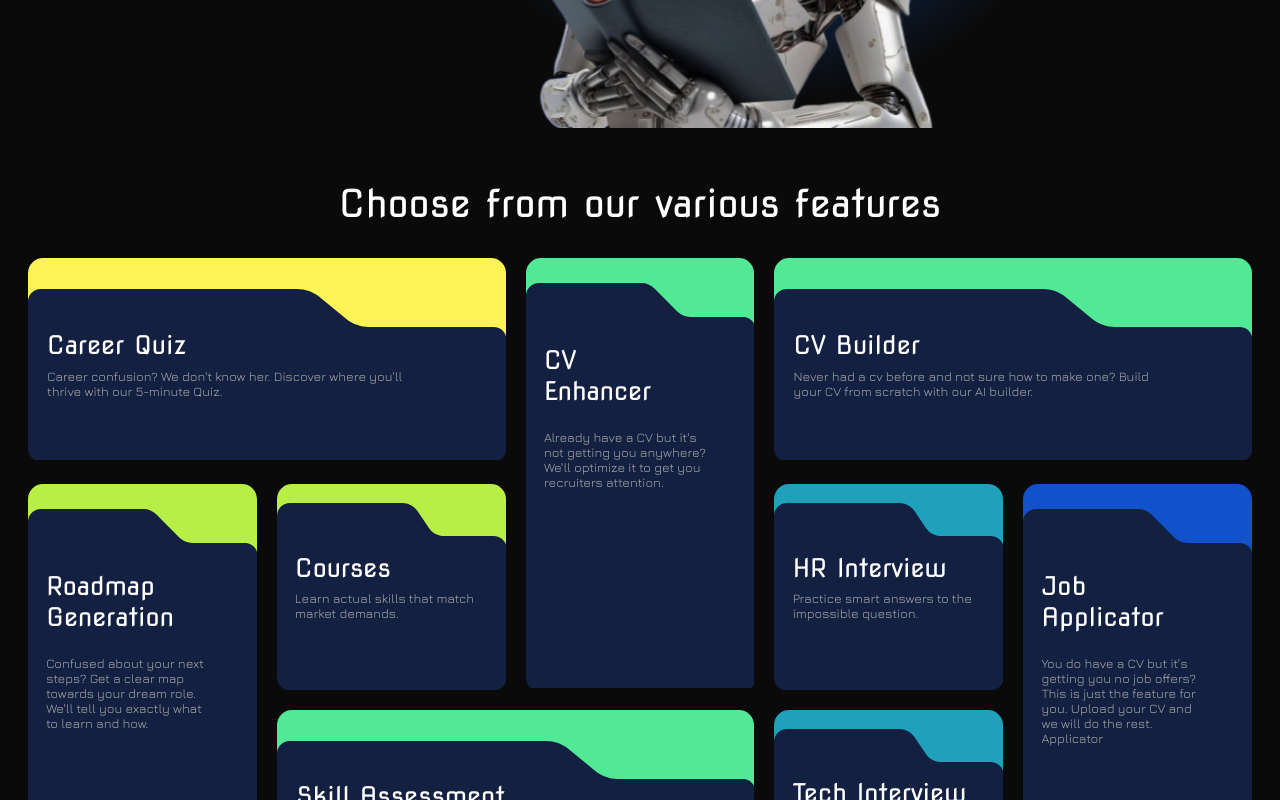
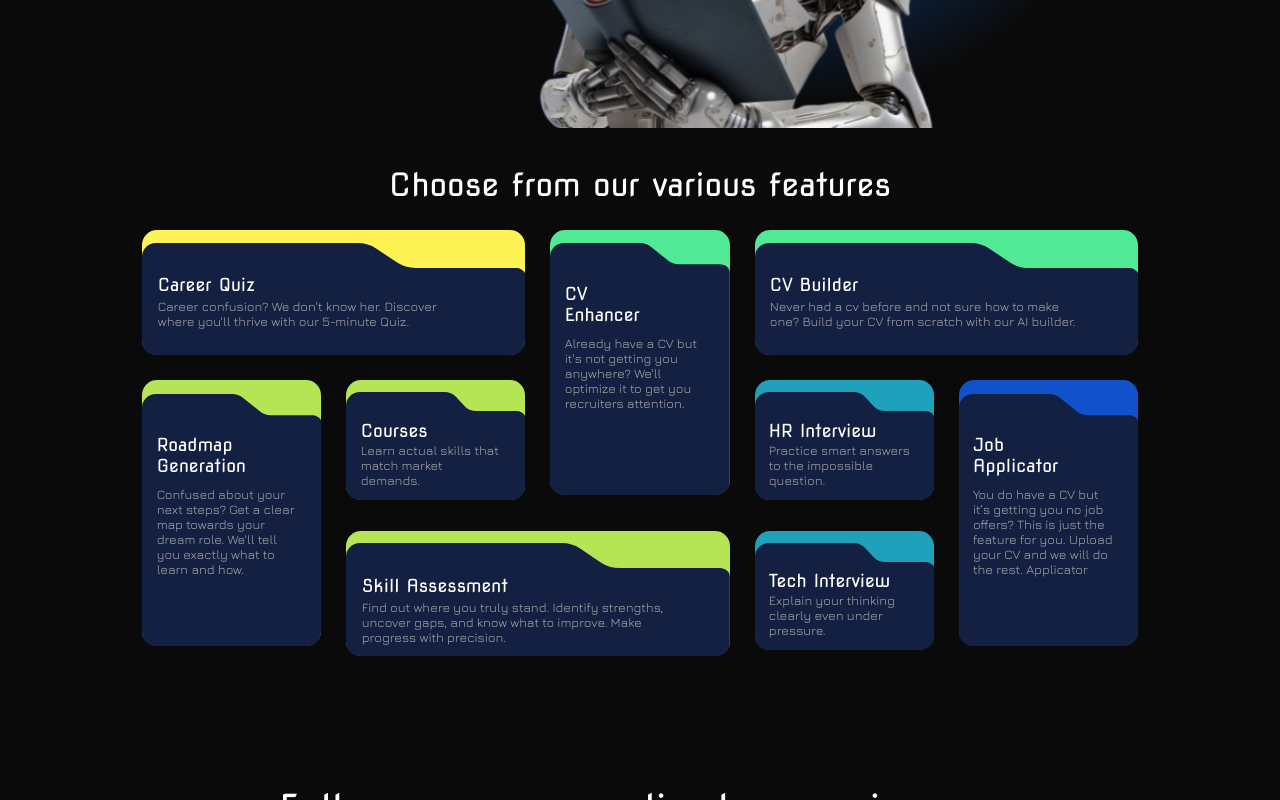
Before and after one commit to marioumacoding/CareeriCS_V1, a Next.js app in the folder NextJS-Frontend/careerics/: page / in a window 1280 px wide. Shown: the part 680-1480 px from the top of the page. Built offline with nearby package versions, Linux system fonts and the light colour scheme; no server answers.

Commit message:
Minimized Feature Cards

```diff
--- a/NextJS-Frontend/careerics/app/page.tsx
+++ b/NextJS-Frontend/careerics/app/page.tsx
@@ -22,7 +22,7 @@ export default function LandingPage() {
         left: 0,
         width: "100%",
         height: "70px",
-        backgroundColor: "#0A0A0A",
+        backgroundColor: "var(--bg-color)",
         display: "flex",
         alignItems: "center",
         justifyContent: "space-between",
@@ -48,7 +48,7 @@ export default function LandingPage() {
             fontFamily: "var(--font-jura)",
             fontSize: "1vw",
             cursor: "pointer",
-            backgroundColor: "#0A0A0A",
+            backgroundColor: "var(--bg-color)",
             color: "#fff"
           }}>
           Sign In
@@ -60,7 +60,7 @@ export default function LandingPage() {
         style={{
           position: "relative",
           scrollMarginTop: "100px",
-          backgroundColor: "#0A0A0A",
+          backgroundColor: "var(--bg-color)",
           width: "100%",
           minHeight: "100vh",
           overflow: "hidden",
@@ -71,12 +71,12 @@ export default function LandingPage() {
           style={{
             position: "absolute",
             top: "55%",
-            left: "60%",
+            left: "63%",
             transform: "translate(-50%, -50%)",
             width: "50vw",
             height: "100vh",
             background:
-              "radial-gradient(circle at center, #1560CA -10%, rgba(0,0,0,0) 65%)",
+              "radial-gradient(circle at center, var(--bg-effect-color) -10%, rgba(0,0,0,0) 65%)",
             zIndex: 1,
             pointerEvents: "none",
           }}
@@ -185,13 +185,13 @@ export default function LandingPage() {
       {/* Toolkit */}
       <section id="toolkit"
         style={{
-          scrollMarginTop: "30px",
+          scrollMarginTop: "35px",
           paddingInline: "75px",
           textAlign: "center",
-          backgroundColor: "#0A0A0A",
-          padding: "20px",
+          backgroundColor: "var(--bg-color)",
+          padding: "10px",
         }}>
-        <h2 style={{ fontSize: "3vw", fontWeight: "500" }}>
+        <h2 style={{ fontSize: "2.5vw", fontWeight: "500" }}>
           Choose from our various features
         </h2>
         <div
@@ -199,8 +199,11 @@ export default function LandingPage() {
             display: "grid",
             gridTemplateColumns: "repeat(5, 1fr)",
             gridTemplateRows: "repeat(3, 1fr)",
-            gridColumnGap: "20px",
-            gridRowGap: "20px",
+            gridColumnGap: "25px",
+            gridRowGap: "25px",
+            marginLeft:"10%",
+            marginRight:"10%",
+            marginBottom:"50px"
           }}
         >
 
@@ -209,16 +212,16 @@ export default function LandingPage() {
               type="horizontal"
               title="Career Quiz"
               description="Career confusion? We don't know her. Discover where you'll thrive with our 5-minute Quiz."
-              color="#FEF355"
+              color="var(--phase1-color)"
             />
           </div>
 
           <div style={{ gridArea: "1 / 3 / 3 / 4" }}>
             <FeatureCard
               type="vertical"
-              title="CV Enhancer"
+              title={<>CV<br />Enhancer</>}
               description="Already have a CV but it's not getting you anywhere? We'll optimize it to get you recruiters attention."
-              color="#52E996"
+              color="var(--phase3-color)"
             />
           </div>
 
@@ -227,16 +230,16 @@ export default function LandingPage() {
               type="horizontal"
               title="CV Builder"
               description="Never had a cv before and not sure how to make one? Build your CV from scratch with our AI builder. "
-              color="#52E996"
+              color="var(--phase3-color)"
             />
           </div>
 
           <div style={{ gridArea: "2 / 1 / 4 / 2" }}>
             <FeatureCard
               type="vertical"
-              title="Roadmap Generation"
+              title={<>Roadmap<br />Generation</>}
               description="Confused about your next steps? Get a clear map towards your dream role. We'll tell you exactly what to learn and how."
-              color="#B8EF46"
+              color="var(--phase2-color)"
             />
           </div>
 
@@ -245,7 +248,7 @@ export default function LandingPage() {
               type="square"
               title="Courses"
               description="Learn actual skills that match market demands."
-              color="#B8EF46"
+              color="var(--phase2-color)"
             />
           </div>
 
@@ -254,16 +257,16 @@ export default function LandingPage() {
               type="square"
               title="HR Interview"
               description="Practice smart answers to the impossible question."
-              color="#1FA1BB"
+              color="var(--phase4-color)"
             />
           </div>
 
           <div style={{ gridArea: "2 / 5 / 4 / 6" }}>
             <FeatureCard
               type="vertical"
-              title="Job Applicator"
+              title={<>Job<br />Applicator</>}
               description="You do have a CV but it’s getting you no job offers? This is just the feature for you. Upload your CV and we will do the rest. Applicator"
-              color="#1152CA"
+              color="var(--phase5-color)"
             />
           </div>
 
@@ -272,7 +275,7 @@ export default function LandingPage() {
               type="horizontal"
               title="Skill Assessment"
               description="Find out where you truly stand. Identify strengths, uncover gaps, and know what to improve. Make progress with precision."
-              color="#52E996"
+              color="var(--phase2-color)"
             />
           </div>
 
@@ -281,7 +284,7 @@ export default function LandingPage() {
               type="square"
               title="Tech Interview"
               description="Explain your thinking clearly even under pressure."
-              color="#1FA1BB"
+              color="var(--phase4-color)"
             />
           </div>
 
--- a/NextJS-Frontend/careerics/components/ui/feature-card.tsx
+++ b/NextJS-Frontend/careerics/components/ui/feature-card.tsx
@@ -4,27 +4,29 @@ type CardType = "horizontal" | "square" | "vertical";
 
 type CardProps = {
   type?: CardType;
-  title?: string;
+  title?: React.ReactNode;
   description?: string;
   color?: string;
 };
 
 const layouts = {
   horizontal: {
-    aspectRatio: "530 / 225",
+    aspectRatio: "550 / 180",
     viewBox: "0 0 529 190",
     path: "M0 14C0 6.26802 6.26801 4.81271e-07 14 4.69107e-07L297.838 2.25909e-08C307.121 7.98663e-09 316.116 3.22911 323.28 9.13383L352.294 33.0493C359.458 38.9541 368.452 42.1832 377.736 42.1832H516C523.732 42.1832 530 48.4512 530 56.1832V177C530 184.732 523.732 191 516 191H14C6.26802 191 0 184.732 0 177V14Z",
+    svgHeight: "90%",
     titleTop: "35%",
     titleWidth: "65%",
     descTop: "55%",
     left: "4%",
-    descWidth: "77%",
+    descWidth: "80%",
   },
 
   square: {
-    aspectRatio: "250 / 225",
+    aspectRatio: "270 / 180",
     viewBox: "0 0 249 203",
     path: "M0 14C0 6.26802 6.26801 0 14 0H136.321C142.959 0 149.165 3.29367 152.885 8.79143L165.36 27.2274C169.08 32.7252 175.286 36.0189 181.924 36.0189H236C243.732 36.0189 250 42.2869 250 50.0189V190C250 197.732 243.732 204 236 204H14C6.26801 204 0 197.732 0 190V14Z",
+    svgHeight: "90%",
     titleTop: "33%",
     titleWidth: "100%",
     descTop: "52%",
@@ -33,14 +35,15 @@ const layouts = {
   },
 
   vertical: {
-    aspectRatio: "250 / 470",
+    aspectRatio: "270 / 400",
     viewBox: "0 0 249 441",
     path: "M0 14C0 6.268 6.26801 0 14 0H125.602C130.952 0 136.08 2.14358 139.838 5.95161L164.627 31.0702C168.385 34.8783 173.512 37.0219 178.862 37.0219L236 37.0219C243.732 37.0219 250 43.2899 250 51.0219V430C250 437.732 243.732 444 236 444H14C6.26801 444 0 437.732 0 430V14Z",
+    svgHeight: "95%",
     titleTop: "20%",
     titleWidth: "65%",
     descTop: "40%",
     left: "8%",
-    descWidth: "72%",
+    descWidth: "80%",
   },
 };
 
@@ -80,6 +83,8 @@ export default function FeatureCard({
           bottom: 0,
           right: 0,
           width: "100%",
+          height: layout.svgHeight,
+          borderRadius: "14px",
         }}
       >
         <path d={layout.path} fill="#142041" />
@@ -90,7 +95,7 @@ export default function FeatureCard({
           fontFamily: "var(--font-nova-square)",
           position: "absolute",
           color: "white",
-          fontSize: "2vw",
+          fontSize: "1.4vw",
           fontWeight: "400",
           top: layout.titleTop,
           left: layout.left,
```
